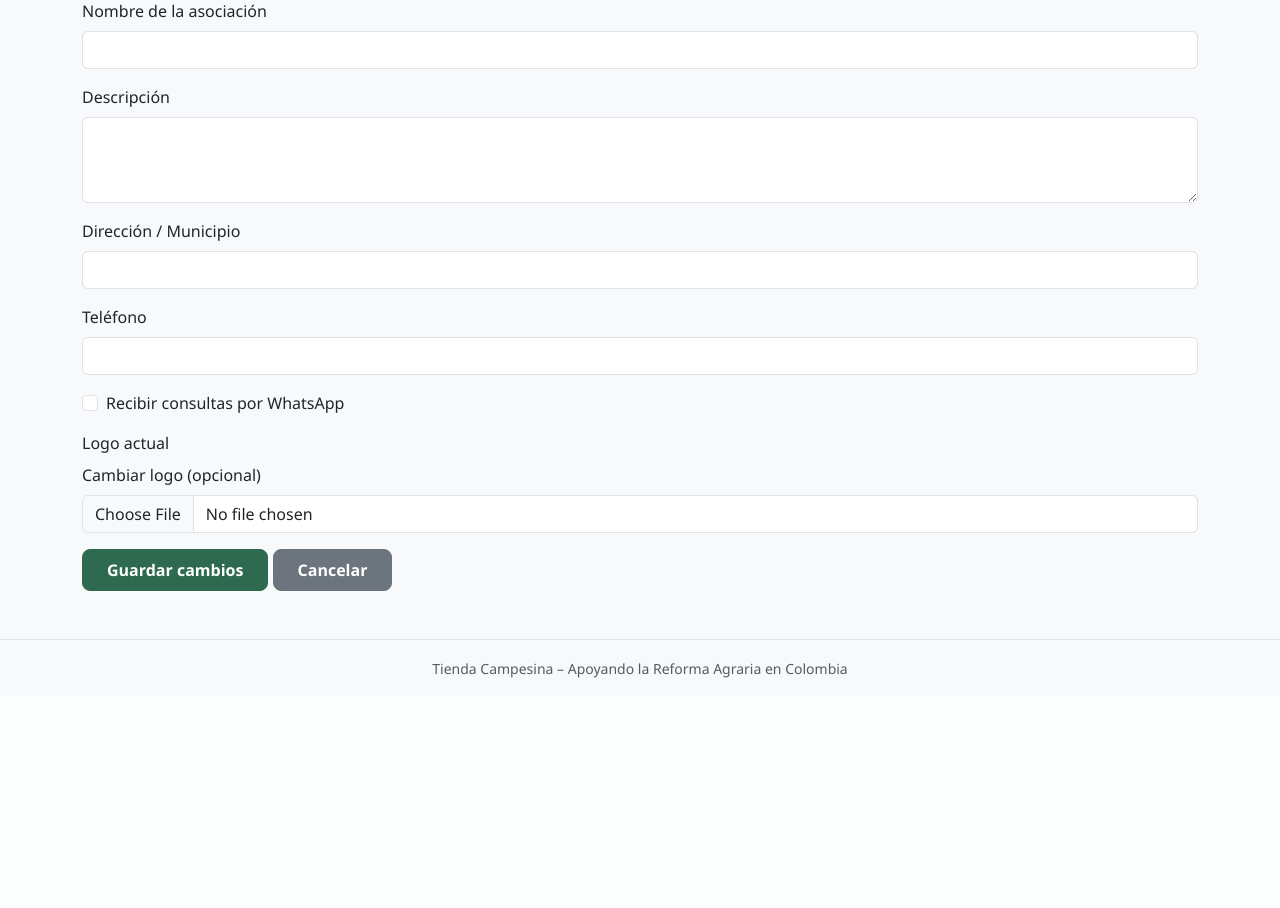
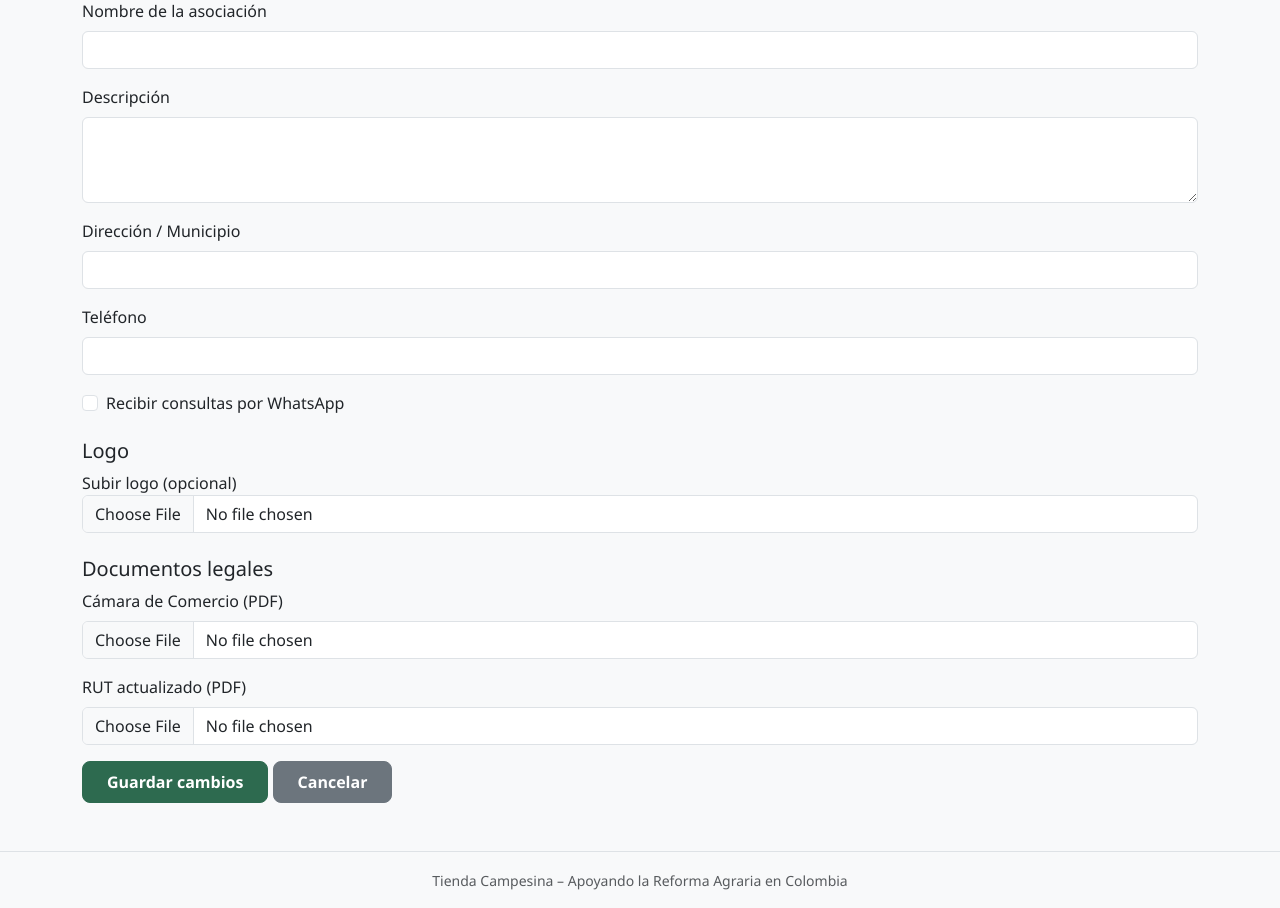
Before and after one commit to iwcorrea/tienda-campesina, a FastAPI app: template backend/app/templates/editar_perfil.html in a window 1280 px wide. Shown: the part 131-1039 px from the top of the page. Before the commit the page ends 809 px from the top, so only its background shows below. Run offline with FastAPI, Linux system fonts and the light colour scheme; the template is opened without the code that fills it, so the values that code supplies are empty; parts of the project's set-up code (start-up, migrations or seed data) failed here and were passed over.

Commit message:
agregando nuevas funciones 2

```diff
--- a/backend/app/main.py
+++ b/backend/app/main.py
@@ -49,7 +49,7 @@ def inicio(request: Request):
 def menu(request: Request):
     return templates.TemplateResponse("menu.html", {"request": request})
 
-# ─── CATÁLOGO (con WhatsApp, oculta precio si "convenir") ─
+# ─── CATÁLOGO (solo productos de asociaciones verificadas) ─
 @app.get("/catalogo", response_class=HTMLResponse)
 def catalogo(
     request: Request,
@@ -63,14 +63,14 @@ def catalogo(
         sheet_prod = get_products_sheet()
         registros = sheet_prod.get_all_values()
         datos = registros[1:] if len(registros) > 1 else []
-    except Exception as e:
-        logging.exception("Error al leer hoja Productos")
+    except Exception:
         datos = []
 
-    # --- Leer asociaciones (logos, nombres, whatsapp) ---
+    # --- Leer asociaciones (logos, nombres, whatsapp, verificado) ---
     logos = {}
     nombres_asoc = {}
-    whatsapp_info = {}  # {email: {show_whatsapp, telefono}}
+    whatsapp_info = {}
+    verificados = set()
     try:
         sheet_usr = get_sheet()
         usuarios = sheet_usr.get_all_values()[1:]
@@ -83,6 +83,8 @@ def catalogo(
                     "show_whatsapp": u[8].strip() if len(u) > 8 and u[8].strip() else "",
                     "telefono": u[6].strip() if len(u) > 6 and u[6].strip() else ""
                 }
+                if len(u) > 11 and u[11].strip() == "1":
+                    verificados.add(email_usr)
     except Exception:
         pass
 
@@ -106,6 +108,10 @@ def catalogo(
     for fila in datos:
         if len(fila) >= 2 and fila[1].strip():
             email_asoc = fila[1].strip()
+            # Filtrar solo verificados
+            if email_asoc not in verificados:
+                continue
+
             prod_nombre = fila[2].strip() if len(fila) > 2 else ""
             prod_desc = fila[3].strip() if len(fila) > 3 else ""
             prod_tipo = fila[7].strip().lower() if len(fila) > 7 and fila[7].strip() else ""
@@ -263,9 +269,6 @@ def crear_producto(
 
     try:
         sheet_prod = get_products_sheet()
-        todos = sheet_prod.get_all_values()
-        if not todos or not any(todos[0]):
-            sheet_prod.append_row(["id", "email", "nombre", "descripcion", "precio", "imagen_url", "fecha", "tipo", "tipo_precio"])
         sheet_prod.append_row([producto_id, email, nombre, descripcion or "", precio, imagen_url, str(datetime.datetime.now()), tipo, tipo_precio])
     except Exception:
         pass
@@ -372,15 +375,17 @@ def editar_perfil_form(request: Request):
                     "descripcion": u[4] if len(u) > 4 else "",
                     "direccion": u[5] if len(u) > 5 else "",
                     "telefono": u[6] if len(u) > 6 else "",
-                    "logo_url": u[7] if len(u) > 7 and u[7].strip() else "",
-                    "show_whatsapp": u[8].strip() if len(u) > 8 else ""
+                    "logo_url": u[7].strip() if len(u) > 7 and u[7].strip() else "",
+                    "show_whatsapp": u[8].strip() if len(u) > 8 else "",
+                    "camara_comercio_url": u[9].strip() if len(u) > 9 and u[9].strip() else "",
+                    "rut_url": u[10].strip() if len(u) > 10 and u[10].strip() else ""
                 }
                 return templates.TemplateResponse("editar_perfil.html", {"request": request, "perfil": perfil})
     except Exception:
         pass
     return RedirectResponse(url="/panel", status_code=303)
 
-# ─── ACTUALIZAR PERFIL (incluye show_whatsapp) ─────
+# ─── ACTUALIZAR PERFIL ─────────────────────────────
 @app.post("/panel/editar-perfil")
 def actualizar_perfil(
     request: Request,
@@ -388,8 +393,10 @@ def actualizar_perfil(
     descripcion: str = Form(None),
     direccion: str = Form(None),
     telefono: str = Form(None),
-    show_whatsapp: str = Form(None),   # "1" o vacío
-    logo: UploadFile = File(None)
+    show_whatsapp: str = Form(None),
+    logo: UploadFile = File(None),
+    camara_comercio: UploadFile = File(None),
+    rut: UploadFile = File(None)
 ):
     if "usuario" not in request.session:
         return RedirectResponse(url="/auth/login", status_code=303)
@@ -403,6 +410,7 @@ def actualizar_perfil(
             if i == 0:
                 continue
             if u[0] == email:
+                # Logo
                 if logo and logo.filename:
                     try:
                         result = cloudinary.uploader.upload(logo.file, folder="logos")
@@ -410,7 +418,34 @@ def actualizar_perfil(
                     except Exception:
                         pass
 
-                sheet_usr.update(f'A{i+1}:I{i+1}', [[
+                # Cámara de Comercio
+                camara_url = u[9] if len(u) > 9 else ""
+                if camara_comercio and camara_comercio.filename:
+                    try:
+                        result = cloudinary.uploader.upload(
+                            camara_comercio.file,
+                            folder="documentos",
+                            resource_type="raw"
+                        )
+                        camara_url = result.get("secure_url", "")
+                    except Exception:
+                        pass
+
+                # RUT
+                rut_url = u[10] if len(u) > 10 else ""
+                if rut and rut.filename:
+                    try:
+                        result = cloudinary.uploader.upload(
+                            rut.file,
+                            folder="documentos",
+                            resource_type="raw"
+                        )
+                        rut_url = result.get("secure_url", "")
+                    except Exception:
+                        pass
+
+                # Actualizar la fila (columnas A hasta L)
+                sheet_usr.update(f'A{i+1}:L{i+1}', [[
                     email,
                     u[1],
                     u[2],
@@ -419,8 +454,12 @@ def actualizar_perfil(
                     direccion or "",
                     telefono or "",
                     logo_url,
-                    "1" if show_whatsapp == "1" else ""
+                    "1" if show_whatsapp == "1" else "",
+                    camara_url,
+                    rut_url,
+                    u[11] if len(u) > 11 else ""
                 ]])
+
                 request.session["nombre_asociacion"] = nombre_asociacion
                 request.session["logo_url"] = logo_url
                 request.session["show_whatsapp"] = "1" if show_whatsapp == "1" else ""
@@ -431,7 +470,7 @@ def actualizar_perfil(
 
     return RedirectResponse(url="/panel", status_code=303)
 
-# ─── PERFIL PÚBLICO DE ASOCIACIÓN (WhatsApp solo si habilitado) ─
+# ─── PERFIL PÚBLICO DE ASOCIACIÓN (solo si verificada) ─
 @app.get("/asociacion/{email}", response_class=HTMLResponse)
 def perfil_asociacion(request: Request, email: str):
     asociacion = None
@@ -440,6 +479,8 @@ def perfil_asociacion(request: Request, email: str):
         usuarios = sheet_usr.get_all_values()[1:]
         for u in usuarios:
             if u[0] == email:
+                if len(u) <= 11 or u[11].strip() != "1":
+                    return RedirectResponse(url="/catalogo", status_code=303)
                 asociacion = {
                     "email": u[0],
                     "nombre": u[3] if len(u) > 3 else u[0],
@@ -504,7 +545,7 @@ def valorar_producto(
             str(datetime.datetime.now()),
             email
         ])
-    except Exception as e:
-        logging.exception("Error al guardar valoración")
+    except Exception:
+        pass
 
     return RedirectResponse(url="/catalogo", status_code=303)
--- a/backend/app/templates/catalogo.html
+++ b/backend/app/templates/catalogo.html
@@ -52,7 +52,6 @@
                 </p>
                 {% if producto.tipo %}<span class="badge bg-secondary">{{ producto.tipo|capitalize }}</span>{% endif %}
 
-                <!-- Valoración -->
                 <div class="mt-2">
                     {% for i in range(1, 6) %}
                     {% if i <= producto.estrellas %}
@@ -68,7 +67,6 @@
                 <button class="btn btn-sm btn-outline-warning mt-1" data-bs-toggle="modal" data-bs-target="#modalValorar" data-id="{{ producto.id }}" data-nombre="{{ producto.nombre }}">Valorar</button>
                 {% endif %}
 
-                <!-- WhatsApp solo si el proveedor lo habilita -->
                 {% if producto.show_whatsapp == '1' and producto.telefono %}
                 <a href="https://wa.me/57{{ producto.telefono|replace('+','')|replace(' ','') }}?text=Hola,%20vi%20tu%20producto%20{{ producto.nombre|urlencode }}%20en%20Tienda%20Campesina" target="_blank" class="btn btn-sm btn-success mt-1">💬 WhatsApp</a>
                 {% endif %}
@@ -105,7 +103,6 @@
 </nav>
 {% endif %}
 
-<!-- Modal para valorar -->
 <div class="modal fade" id="modalValorar" tabindex="-1">
     <div class="modal-dialog modal-dialog-centered">
         <div class="modal-content">
--- a/backend/app/templates/editar_perfil.html
+++ b/backend/app/templates/editar_perfil.html
@@ -26,14 +26,36 @@
         <input type="checkbox" name="show_whatsapp" value="1" class="form-check-input" id="showWhatsapp" {% if perfil.show_whatsapp == '1' %}checked{% endif %}>
         <label class="form-check-label" for="showWhatsapp">Recibir consultas por WhatsApp</label>
     </div>
+
+    <h5 class="mt-4">Logo</h5>
     <div class="mb-3">
-        <label class="form-label">Logo actual</label><br>
         {% if perfil.logo_url %}
         <img src="{{ perfil.logo_url }}" class="mb-2 rounded" style="max-width: 120px;"><br>
+        <label>Cambiar logo (opcional)</label>
+        {% else %}
+        <label>Subir logo (opcional)</label>
         {% endif %}
-        <label class="form-label">Cambiar logo (opcional)</label>
         <input type="file" name="logo" class="form-control" accept="image/*">
     </div>
+
+    <h5 class="mt-4">Documentos legales</h5>
+    <div class="mb-3">
+        <label class="form-label">Cámara de Comercio (PDF)</label>
+        {% if perfil.camara_comercio_url %}
+        <p><a href="{{ perfil.camara_comercio_url }}" target="_blank">Ver documento actual</a></p>
+        <label class="form-label">Reemplazar archivo (opcional)</label>
+        {% endif %}
+        <input type="file" name="camara_comercio" class="form-control" accept=".pdf">
+    </div>
+    <div class="mb-3">
+        <label class="form-label">RUT actualizado (PDF)</label>
+        {% if perfil.rut_url %}
+        <p><a href="{{ perfil.rut_url }}" target="_blank">Ver documento actual</a></p>
+        <label class="form-label">Reemplazar archivo (opcional)</label>
+        {% endif %}
+        <input type="file" name="rut" class="form-control" accept=".pdf">
+    </div>
+
     <button type="submit" class="btn btn-success">Guardar cambios</button>
     <a href="/panel" class="btn btn-secondary">Cancelar</a>
 </form>
--- a/backend/app/templates/perfil.html
+++ b/backend/app/templates/perfil.html
@@ -11,7 +11,6 @@
         <h1>{{ asociacion.nombre }}</h1>
         <p>{{ asociacion.descripcion }}</p>
         {% if asociacion.direccion %}<p><strong>Ubicación:</strong> {{ asociacion.direccion }}</p>{% endif %}
-        <!-- No mostramos teléfono ni email públicamente -->
         {% if asociacion.show_whatsapp == '1' and asociacion.telefono %}
         <a href="https://wa.me/57{{ asociacion.telefono|replace('+','')|replace(' ','') }}?text=Hola,%20vi%20tu%20perfil%20en%20Tienda%20Campesina" target="_blank" class="btn btn-success">💬 Contactar por WhatsApp</a>
         {% endif %}
```
Also changed, not shown: backend/app/auth.py (+30 -7 lines), backend/app/templates/panel.html (+13 -4 lines), backend/app/templates/registro.html (+12 -3 lines).
